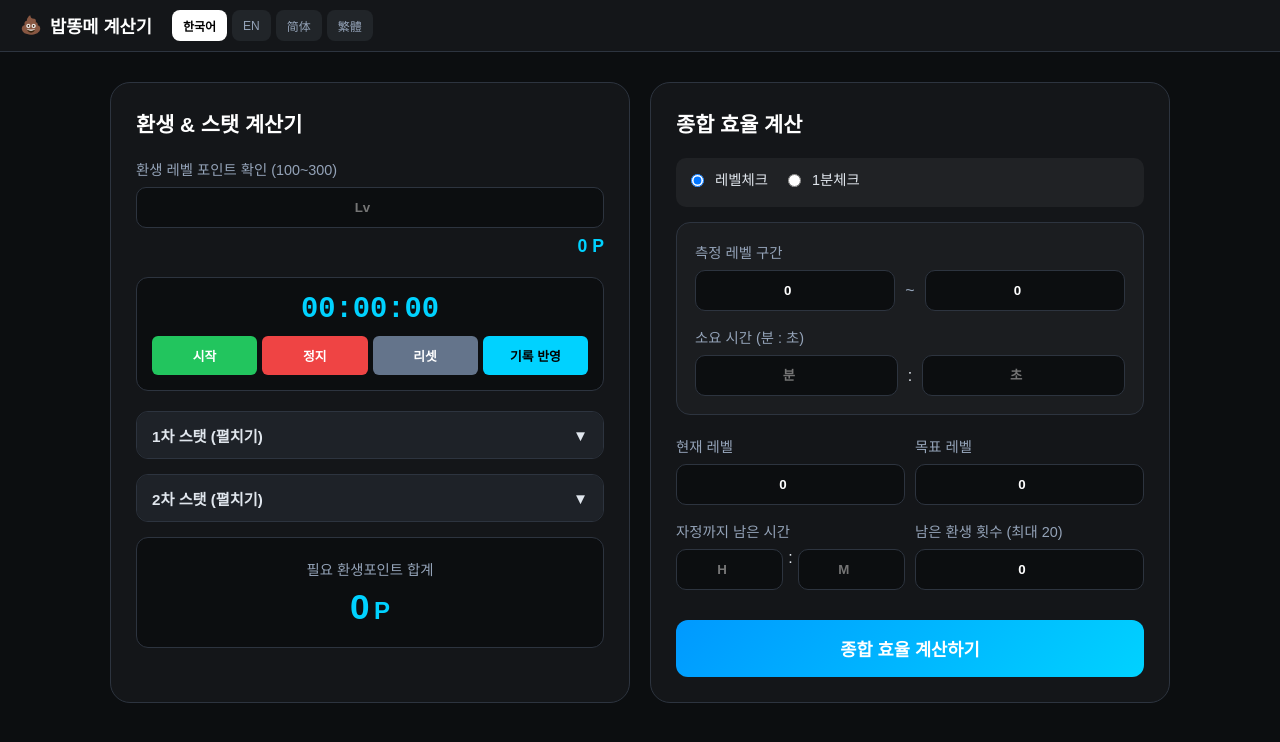
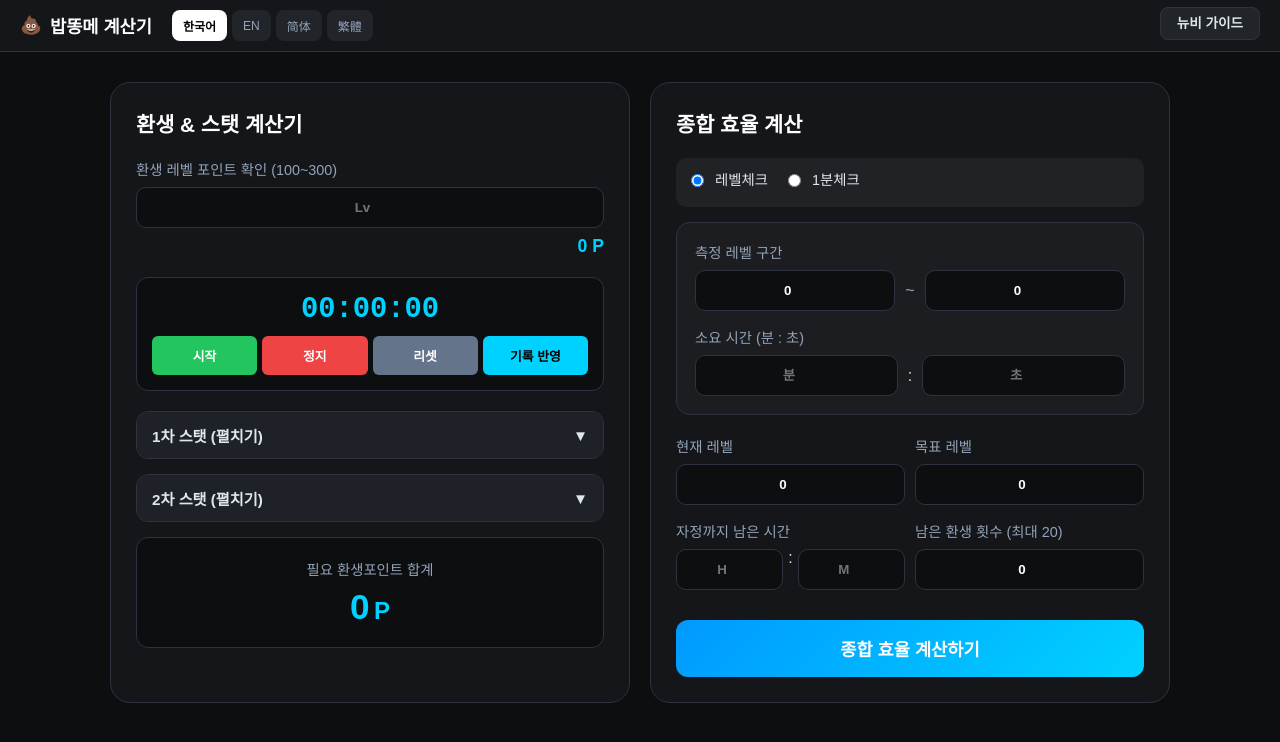
Before and after one commit to wwwsde33-bot/bdmlove, a plain HTML site: page index.html in a window 1280 px wide. Drawn offline with Linux system fonts and the light colour scheme; a web font is replaced by a local one.

Commit message:
Update index.html

```diff
--- a/index.html
+++ b/index.html
@@ -20,6 +20,31 @@
             --lang-btn-active: #ffffff;
             --lang-text-active: #000000;
         }
+
+        /* [추가] 오른쪽 상단 링크 스타일 */
+        .top-right-link {
+            position: absolute;
+            top: 12px;
+            right: 20px;
+            z-index: 1001;
+        }
+        .top-right-link a {
+            color: var(--text-main);
+            text-decoration: none;
+            background-color: var(--lang-btn-bg);
+            padding: 8px 16px;
+            border-radius: 8px;
+            border: 1px solid var(--border-color);
+            font-size: 0.85rem;
+            font-weight: 700;
+            transition: all 0.2s ease;
+        }
+        .top-right-link a:hover {
+            background-color: var(--accent-color);
+            color: #000;
+            border-color: var(--accent-color);
+        }
+
         body {
             font-family: 'Pretendard', sans-serif;
             background-color: var(--bg-color);
@@ -104,6 +129,10 @@
     </style>
 </head>
 <body>
+
+    <div class="top-right-link">
+        <a href="sub/">뉴비 가이드</a>
+    </div>
 
     <nav class="navbar">
         <div class="nav-logo">
```
